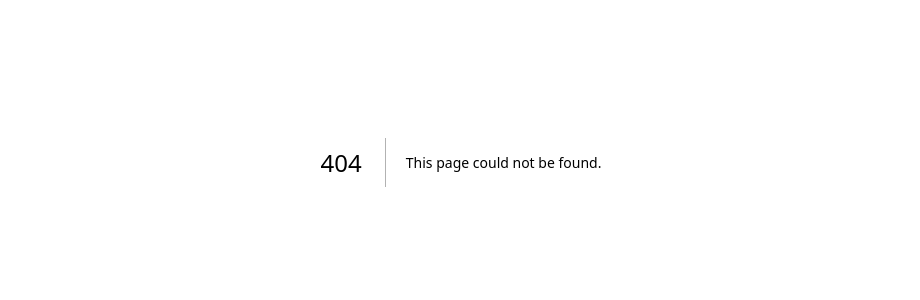
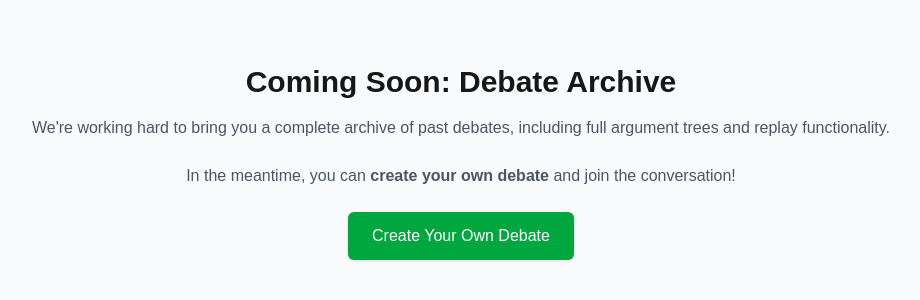
Before and after one commit to williamgki/debate-arena, a Next.js app: page /debates in a window 1280 px wide. Before the commit this address had no page. Shown: the part 238-538 px from the top of the page, without its empty margins (179-1099 px from the left). Built offline with nearby package versions, Linux system fonts and the light colour scheme.

Commit message:
Implement Coming Soon page for debates and update homepage links

```diff
--- /dev/null
+++ b/src/app/debates/page.tsx
@@ -0,0 +1,25 @@
+// src/app/debates/page.tsx
+
+import Link from "next/link";
+
+export default function ComingSoonPage() {
+  return (
+    <main className="min-h-screen flex items-center justify-center bg-gray-50">
+      <div className="text-center p-6">
+        <h1 className="text-3xl font-bold mb-4">Coming Soon: Debate Archive</h1>
+        <p className="mb-6 text-gray-600">
+          We're working hard to bring you a complete archive of past debates, including full argument trees and replay functionality.
+        </p>
+        <p className="mb-6 text-gray-600">
+          In the meantime, you can <strong>create your own debate</strong> and join the conversation!
+        </p>
+        <Link
+          href="/setup"
+          className="inline-block px-6 py-3 bg-green-600 text-white font-medium rounded-md shadow hover:bg-green-700 transition"
+        >
+          Create Your Own Debate
+        </Link>
+      </div>
+    </main>
+  );
+}
--- a/src/app/page.tsx
+++ b/src/app/page.tsx
@@ -1,5 +1,3 @@
-// src/app/page.tsx
-
 import Link from "next/link";
 
 export default function HomePage() {
@@ -15,20 +13,20 @@ export default function HomePage() {
         {/* Featured Debate Card */}
         <div className="bg-white p-6 rounded-2xl shadow-md border">
           <h2 className="text-xl font-semibold mb-2">
-            Featured Debate: <span className="italic">&quot;Should AI be regulated?&quot;</span>
+            Featured Debate: <span className="italic">"Should AI be regulated?"</span>
           </h2>
           <p className="mb-4 text-gray-600">
             [AI vs AI] — Judge Verdict: <strong>65% YES</strong>
           </p>
           <div className="flex gap-4">
             <Link
-              href="/debates/ai-dangerous"
+              href="/debates"
               className="px-4 py-2 rounded-lg bg-blue-600 text-white hover:bg-blue-700 transition"
             >
               🌳 View Argument Tree
             </Link>
             <Link
-              href="/debates/ai-dangerous/replay"
+              href="/debates"
               className="px-4 py-2 rounded-lg bg-gray-200 hover:bg-gray-300 transition"
             >
               🔁 Replay Debate
```
